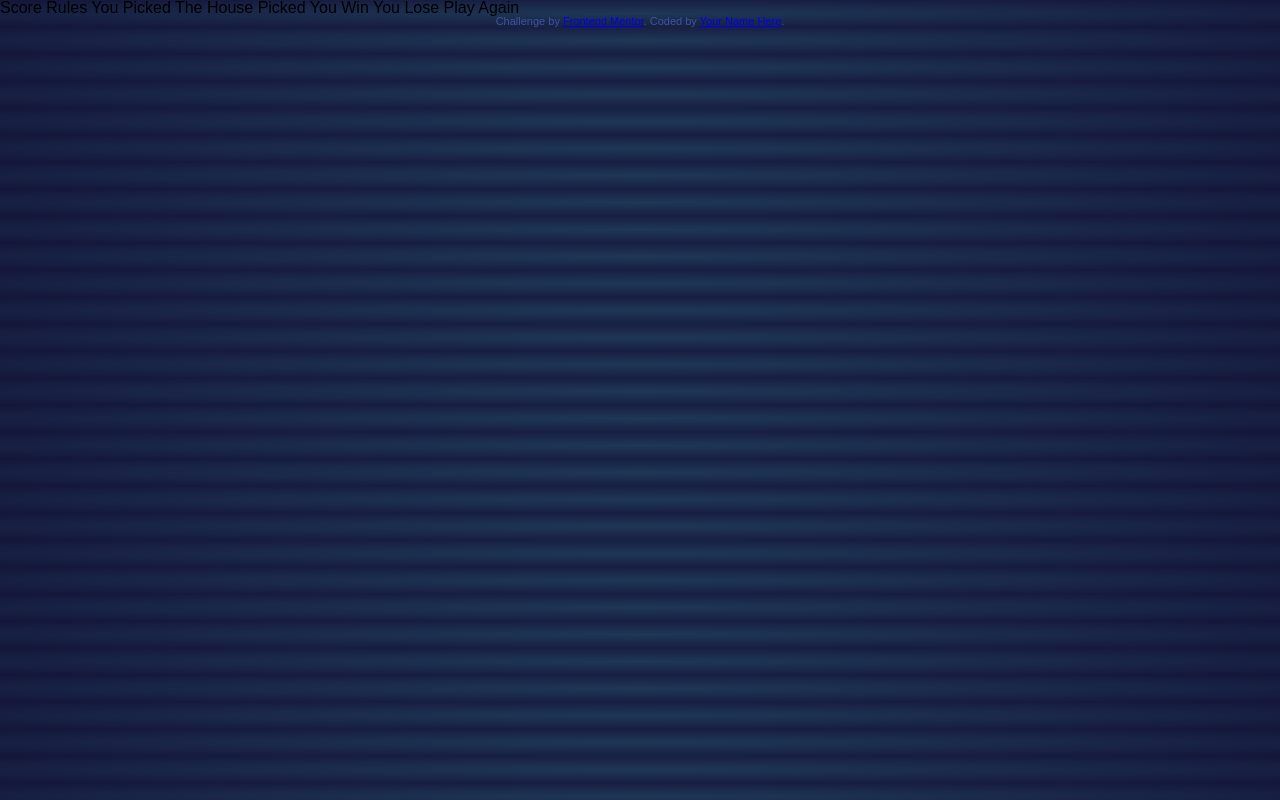
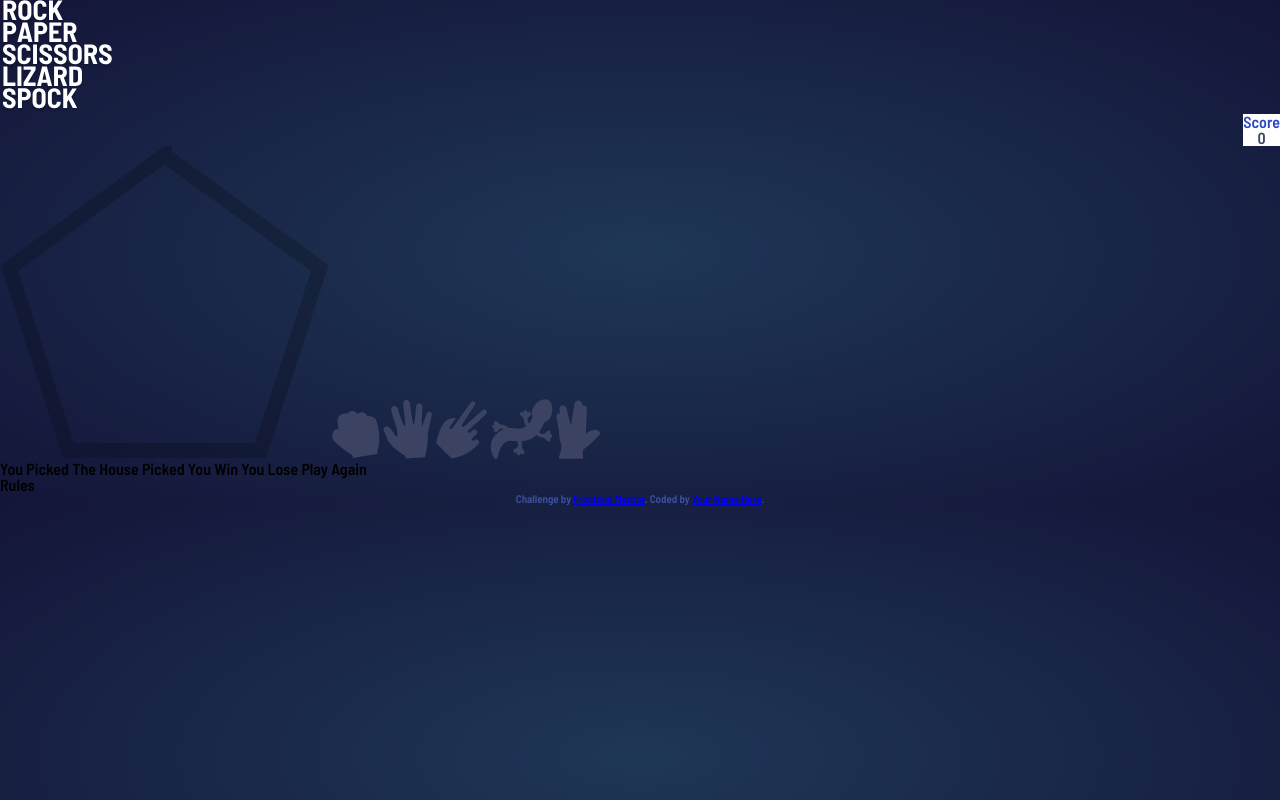
Before and after one commit to treaty1210/rock-paper-scissors, a plain HTML site: page index.html in a window 1280 px wide. Drawn offline with Linux system fonts and the light colour scheme.

Commit message:
Set up container and wrapped items
Set aside an area for header and an area for picking selection.
Moved rules to the bottom of file for better manipulation.
Linked fonts.

```diff
--- a/index.html
+++ b/index.html
@@ -4,14 +4,33 @@
   <meta charset="UTF-8">
   <meta name="viewport" content="width=device-width, initial-scale=1.0"> <!-- displays site properly based on user's device -->
 
+  <link rel="preconnect" href="https://fonts.googleapis.com">
+<link rel="preconnect" href="https://fonts.gstatic.com" crossorigin>
+<link href="https://fonts.googleapis.com/css2?family=Barlow+Semi+Condensed:wght@600;700&display=swap" rel="stylesheet">
   <link rel="icon" type="image/png" sizes="32x32" href="./images/favicon-32x32.png">
   <link rel="stylesheet" href="reset.css">
   <link rel="stylesheet" href="style.css">
 
   <title>Frontend Mentor | Rock, Paper, Scissors</title>
 
-  Score
-  Rules
+
+
+</head>
+<body>
+  <div class="container">
+    <div class="header">
+      <img src="/images/logo-bonus.svg" alt="logo" class="logo">
+      <div class="score">Score<span class="scoreVal">0</span></div>
+    </div>
+
+    <div class="pickArea">
+      <img src="images/bg-pentagon.svg" alt="pentagon" class="pentagon">
+      <img src="images/icon-rock.svg" alt="rock" class="rock">
+      <img src="images/icon-paper.svg" alt="paper" class="paper">
+      <img src="images/icon-scissors.svg" alt="scissors" class="scissors">
+      <img src="images/icon-lizard.svg" alt="lizard" class="lizard">
+      <img src="images/icon-spock.svg" alt="spock hand sign" class="spock">
+    </div>
 
     You Picked
     The House Picked
@@ -21,14 +40,13 @@
 
     Play Again
 
-</head>
-<body>
 
-
+    <div class="rules">Rules</div>
 
     <div class="attribution">
       Challenge by <a href="https://www.frontendmentor.io?ref=challenge" target="_blank">Frontend Mentor</a>.
       Coded by <a href="#">Your Name Here</a>.
     </div>
+  </div>
 </body>
 </html>
```
Lines whose indentation alone changed are shown as unchanged.
